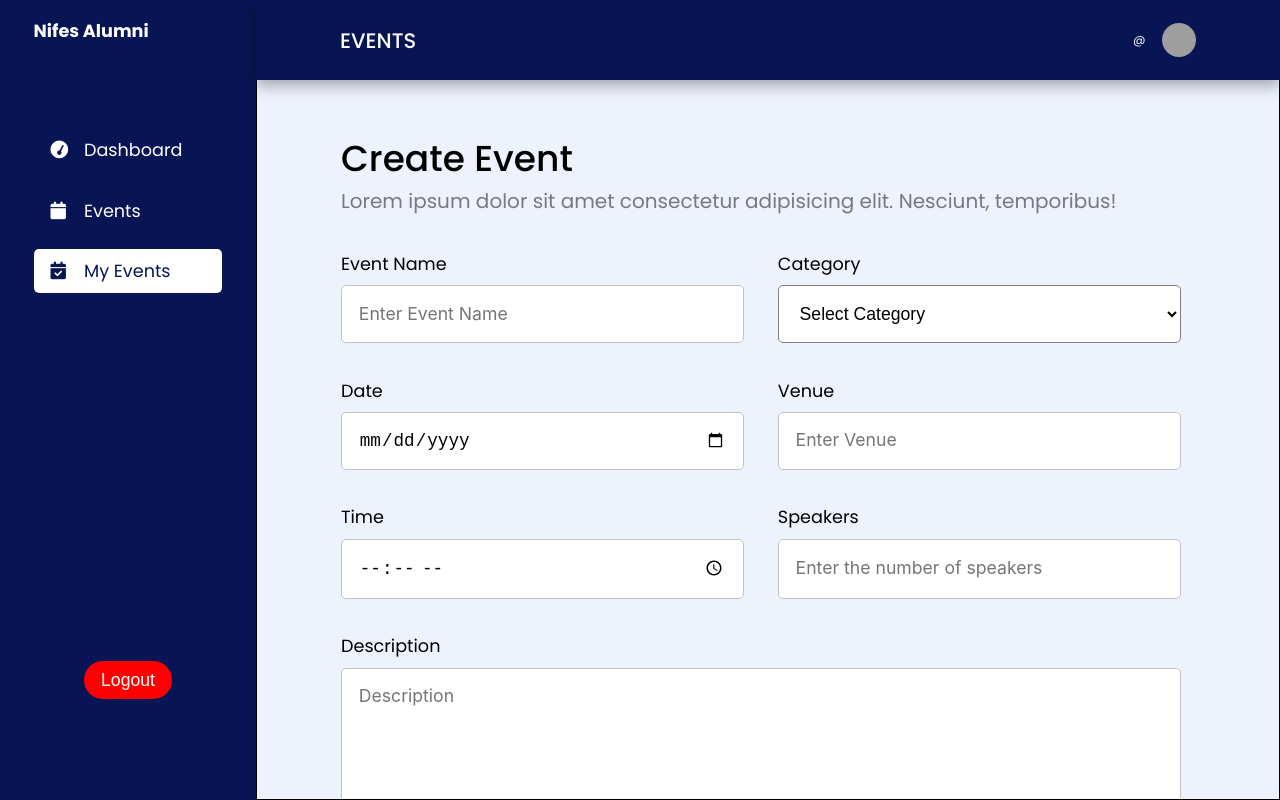
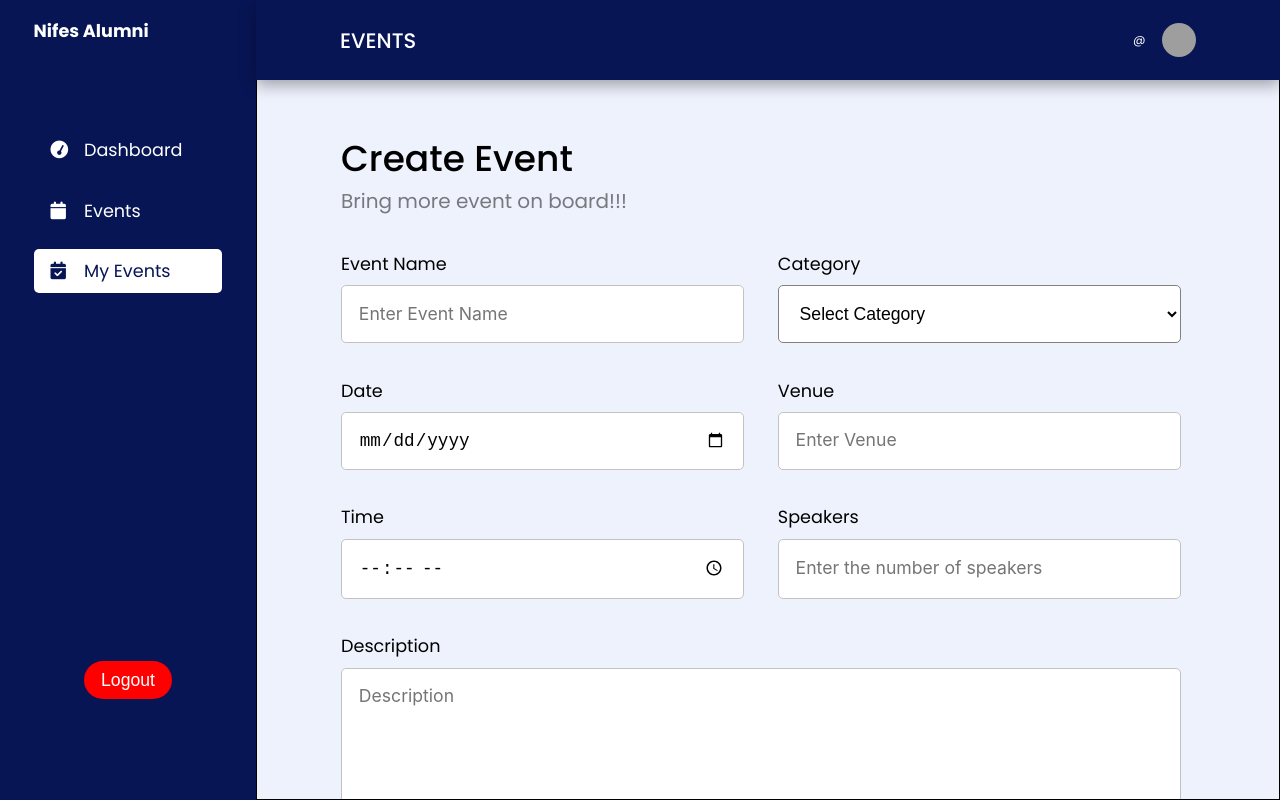
Before and after one commit to Jossy1238/nifes, a React (Vite) app: page /my-events/create in a window 1280 px wide. Built offline with nearby package versions, Linux system fonts and the light colour scheme; no server answers; sample sign-in values are in the browser's storage; grey boxes are pictures that could not be loaded.

Commit message:
New Update

```diff
--- a/src/pages/CreateEvent.jsx
+++ b/src/pages/CreateEvent.jsx
@@ -64,7 +64,7 @@ function CreateEvent(props) {
             <form onSubmit={handleSubmit} className='pt-3 create__event--form flex flex-col'>
                 <div className=''>
                     <h3 className='text-3xl font-500'>Create Event</h3>
-                    <p className='opacity-5 text-lg'>Lorem ipsum dolor sit amet consectetur adipisicing elit. Nesciunt, temporibus!</p>
+                    <p className='opacity-5 text-lg'>Bring more event on board!!!</p>
                 </div>
                 {message.text && <div className={`border mt-2 w-full ${message.type=="error" ? "label__error":"label__success"}`}>{message.text}</div>}
 
```
